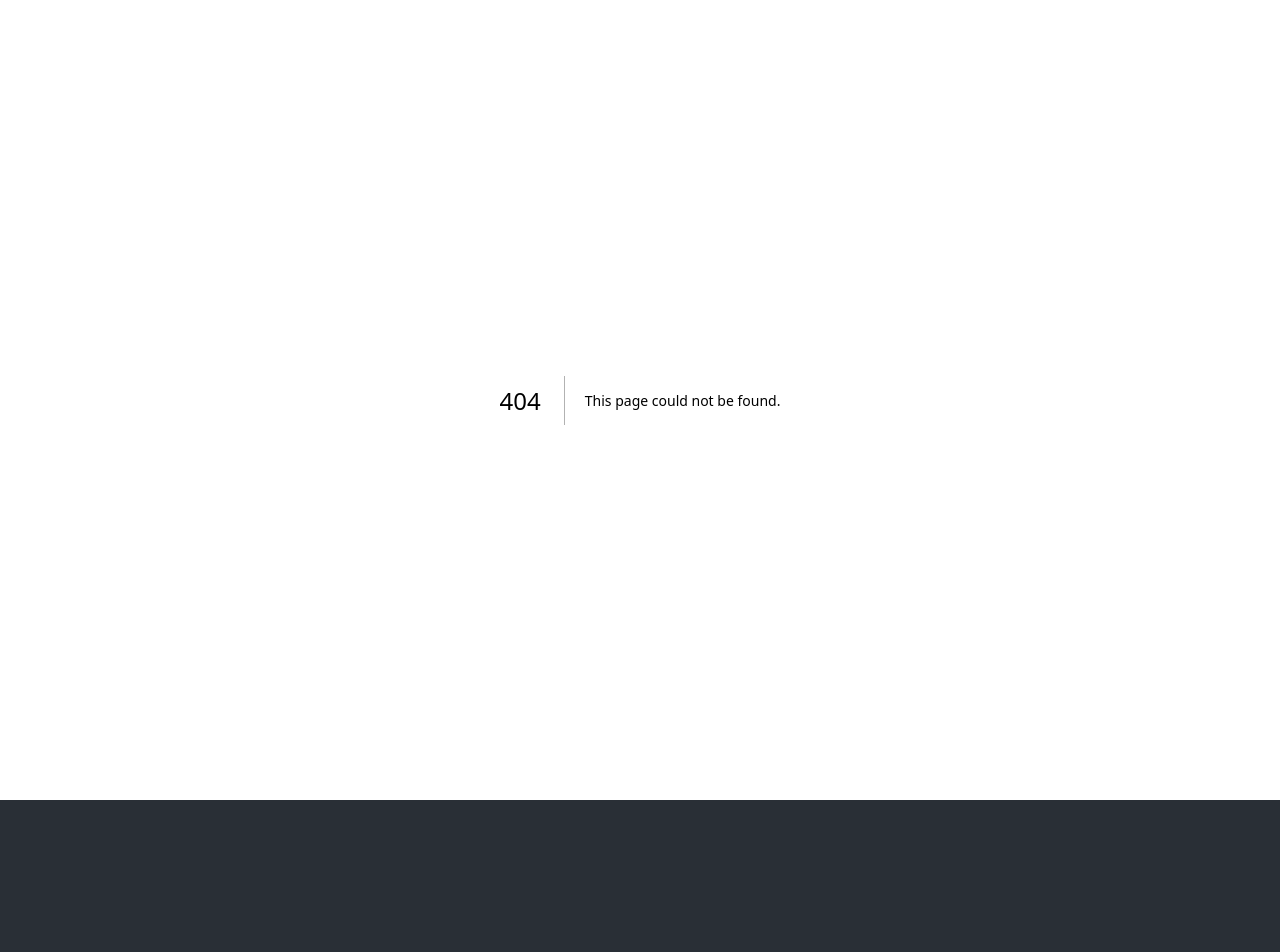
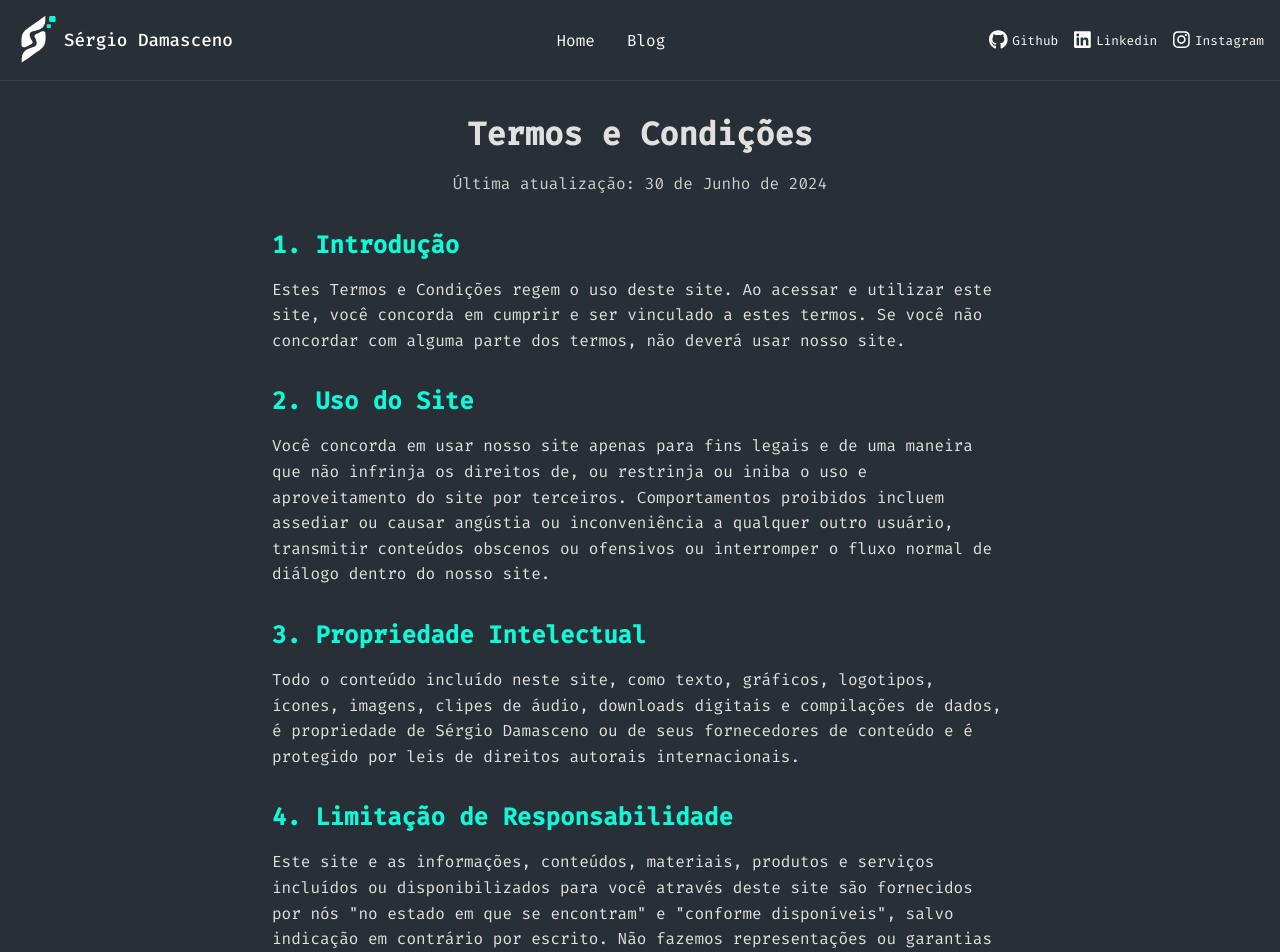
Before and after one commit to devdamasceno/estetica, a Next.js app: page /termos in a window 1280 px wide. Before the commit this address had no page. Shown: the top 952 px of the page. Before the commit the page ends 800 px from the top, so only its background shows below. Built offline with nearby package versions, Linux system fonts and the light colour scheme.

Commit message:
page contato env config

```diff
--- a/src/components/blog/index.tsx
+++ b/src/components/blog/index.tsx
@@ -25,9 +25,9 @@ const Blog: React.FC = () => {
           <a href="#" className={styles.readMore}>Leia Mais &gt;&gt;</a>
           <div className={styles.blogMeta}>
             <span className={styles.blogTag}>Desenvolvedor Web</span>
-            <span className={styles.blogText}>Texto: Sérgio</span>
+            <span className={styles.blogText}>Texto: Sérgio Damasceno</span>
             <span className={styles.blogDate}>Data: 28 Junho 2024</span>
-            <span className={styles.blogReadTime}>Read: 1 Min</span>
+            <span className={styles.blogReadTime}>Leitura: 4 Min</span>
           </div>
         </div>
       </div>
--- a/src/components/skills/index.tsx
+++ b/src/components/skills/index.tsx
@@ -13,7 +13,7 @@ const Skills: React.FC = () => {
         Skills
         <span></span>
       </h2>
-      <p className={styles.skillsSubtitle}>Estou me esforçando para nunca parar de aprender e melhorar</p>
+      <p className={styles.skillsSubtitle}>Estou me esforçando para nunca parar de aprender e melhorar 🚀</p>
       <div className={styles.skillsGrid}>
         <div className={styles.skillBox}>
           <div className={styles.skillIcon}>💻</div>
--- a/src/components/works/index.tsx
+++ b/src/components/works/index.tsx
@@ -12,7 +12,7 @@ const Works: React.FC = () => {
         Works
         <span></span>
       </h2>
-      <p className={styles.worksSubtitle}>Tive o prazer de trabalhar com esses projetos incríveis!</p>
+      <p className={styles.worksSubtitle}>Tive o prazer de trabalhar com esses projetos incríveis 📦</p>
       <div className={styles.projectDisplay}>
         <div className={styles.project}>
           <img src="/backgroundWork.svg" alt="Coding Project" className={styles.projectImage} />
--- /dev/null
+++ b/src/pages/privacidade/styles.module.css
@@ -0,0 +1,54 @@
+/* pages/privacy-policy.module.css */
+
+.container {
+  padding: 2rem;
+  max-width: 800px;
+  margin: 0 auto;
+  color: #e0e0e0;
+}
+
+.title {
+  font-size: 2rem;
+  margin-bottom: 1rem;
+  text-align: center;
+}
+
+.update {
+  font-size: 1rem;
+  margin-bottom: 2rem;
+  text-align: center;
+  color: #cecece;
+}
+
+.section {
+  margin-bottom: 2rem;
+}
+
+.sectionTitle {
+  font-size: 1.5rem;
+  margin-bottom: 1rem;
+  color: #12F7D6;
+}
+
+.text {
+  font-size: 1rem;
+  line-height: 1.6;
+  margin-bottom: 1rem;
+}
+
+.list {
+  list-style: disc;
+  padding-left: 1.5rem;
+}
+
+.backLink {
+  display: block;
+  margin-top: 2rem;
+  text-align: center;
+  color: #12F7D6;
+  text-decoration: none;
+}
+
+.backLink:hover {
+  text-decoration: underline;
+}
--- /dev/null
+++ b/src/pages/termos/index.tsx
@@ -0,0 +1,61 @@
+import React from 'react';
+import styles from './styles.module.css';
+import Link from 'next/link';
+import Header from '@/components/header';
+
+const TermsConditions: React.FC = () => {
+  return (
+    <>
+      <Header />
+      <div className={styles.container}>
+        <h1 className={styles.title}>Termos e Condições</h1>
+        <p className={styles.update}>Última atualização: 30 de Junho de 2024</p>
+
+        <section className={styles.section}>
+          <h2 className={styles.sectionTitle}>1. Introdução</h2>
+          <p className={styles.text}>
+            Estes Termos e Condições regem o uso deste site. Ao acessar e utilizar este site, você concorda em cumprir e ser vinculado a estes termos. Se você não concordar com alguma parte dos termos, não deverá usar nosso site.
+          </p>
+        </section>
+
+        <section className={styles.section}>
+          <h2 className={styles.sectionTitle}>2. Uso do Site</h2>
+          <p className={styles.text}>
+            Você concorda em usar nosso site apenas para fins legais e de uma maneira que não infrinja os direitos de, ou restrinja ou iniba o uso e aproveitamento do site por terceiros. Comportamentos proibidos incluem assediar ou causar angústia ou inconveniência a qualquer outro usuário, transmitir conteúdos obscenos ou ofensivos ou interromper o fluxo normal de diálogo dentro do nosso site.
+          </p>
+        </section>
+
+        <section className={styles.section}>
+          <h2 className={styles.sectionTitle}>3. Propriedade Intelectual</h2>
+          <p className={styles.text}>
+            Todo o conteúdo incluído neste site, como texto, gráficos, logotipos, ícones, imagens, clipes de áudio, downloads digitais e compilações de dados, é propriedade de Sérgio Damasceno ou de seus fornecedores de conteúdo e é protegido por leis de direitos autorais internacionais.
+          </p>
+        </section>
+
+        <section className={styles.section}>
+          <h2 className={styles.sectionTitle}>4. Limitação de Responsabilidade</h2>
+          <p className={styles.text}>
+            Este site e as informações, conteúdos, materiais, produtos e serviços incluídos ou disponibilizados para você através deste site são fornecidos por nós "no estado em que se encontram" e "conforme disponíveis", salvo indicação em contrário por escrito. Não fazemos representações ou garantias de qualquer tipo, expressas ou implícitas, quanto ao funcionamento deste site ou às informações, conteúdos, materiais, produtos ou serviços incluídos ou disponibilizados para você através deste site.
+          </p>
+        </section>
+
+        <section className={styles.section}>
+          <h2 className={styles.sectionTitle}>5. Alterações aos Termos</h2>
+          <p className={styles.text}>
+            Reservamo-nos o direito de fazer alterações no nosso site, nas políticas e nestes Termos e Condições a qualquer momento. Você estará sujeito às políticas e Termos e Condições em vigor no momento em que usar o site.
+          </p>
+        </section>
+
+        <section className={styles.section}>
+          <h2 className={styles.sectionTitle}>6. Contato</h2>
+          <p className={styles.text}>
+            Se você tiver alguma dúvida sobre estes Termos e Condições, entre em contato conosco:
+          </p>
+          <p className={styles.text}>Email: sergio@suporteinfojf.com.br</p>
+        </section>
+      </div>
+    </>
+  );
+};
+
+export default TermsConditions;
--- /dev/null
+++ b/src/pages/termos/styles.module.css
@@ -0,0 +1,47 @@
+.container {
+  padding: 2rem;
+  max-width: 800px;
+  margin: 0 auto;
+  color: #e0e0e0;
+}
+
+.title {
+  font-size: 2rem;
+  margin-bottom: 1rem;
+  text-align: center;
+}
+
+.update {
+  font-size: 1rem;
+  margin-bottom: 2rem;
+  text-align: center;
+  color: #cecece;
+}
+
+.section {
+  margin-bottom: 2rem;
+}
+
+.sectionTitle {
+  font-size: 1.5rem;
+  margin-bottom: 1rem;
+  color: #12F7D6;
+}
+
+.text {
+  font-size: 1rem;
+  line-height: 1.6;
+  margin-bottom: 1rem;
+}
+
+.backLink {
+  display: block;
+  margin-top: 2rem;
+  text-align: center;
+  color: #12F7D6;
+  text-decoration: none;
+}
+
+.backLink:hover {
+  text-decoration: underline;
+}
--- a/src/styles/home.module.css
+++ b/src/styles/home.module.css
@@ -1,7 +1,46 @@
 .container {
-  padding: 0 0.5rem;
   display: flex;
   flex-direction: column;
+  align-items: center;
   justify-content: center;
-  align-items: center;
+  height: 100vh;
+  text-align: center;
+  background-color: #292F36;
+  padding: 2rem;
 }
+
+.profile {
+  margin-bottom: 2rem;
+}
+
+.profileImg {
+  width: 150px;
+  height: 150px;
+  border-radius: 50%;
+  margin-bottom: 1rem;
+}
+
+.links {
+  display: flex;
+  flex-direction: column;
+  gap: 1rem;
+  width: 100%;
+  max-width: 300px;
+}
+
+.button {
+  display: block;
+  width: 100%;
+  padding: 1rem;
+  text-align: center;
+  background-color: #12F7D6;
+  color: #fff;
+  text-decoration: none;
+  border-radius: 0.5rem;
+  font-size: 1.2rem;
+  transition: background-color 0.3s;
+}
+
+.button:hover {
+  background-color: #0fb9b1;
+}
```
Also changed, not shown: src/components/contact/index.tsx (+5 -4 lines), src/pages/index.tsx (+20 -28 lines), src/pages/portfolio/index.tsx (added, +41 -0 lines), src/pages/privacidade/index.tsx (added, +63 -0 lines), src/components/nav/index.tsx (line endings or trailing spaces).
